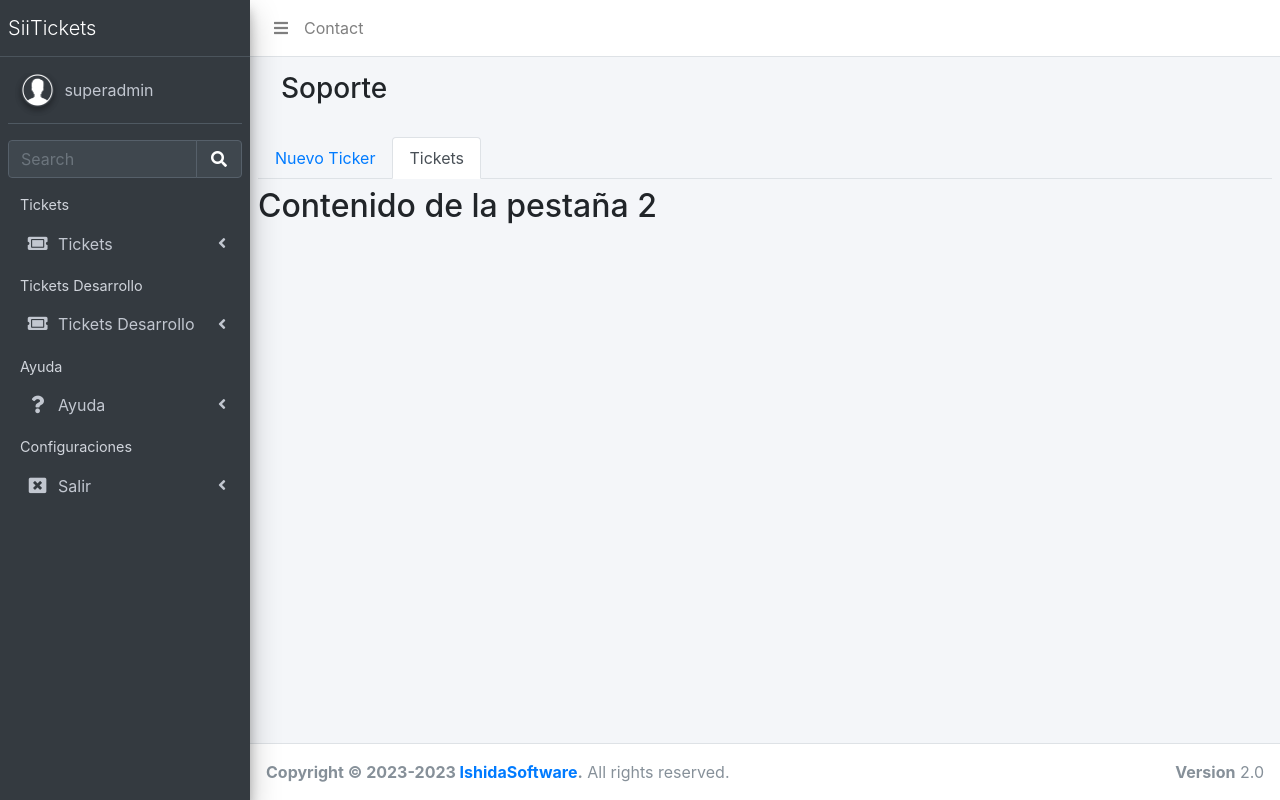
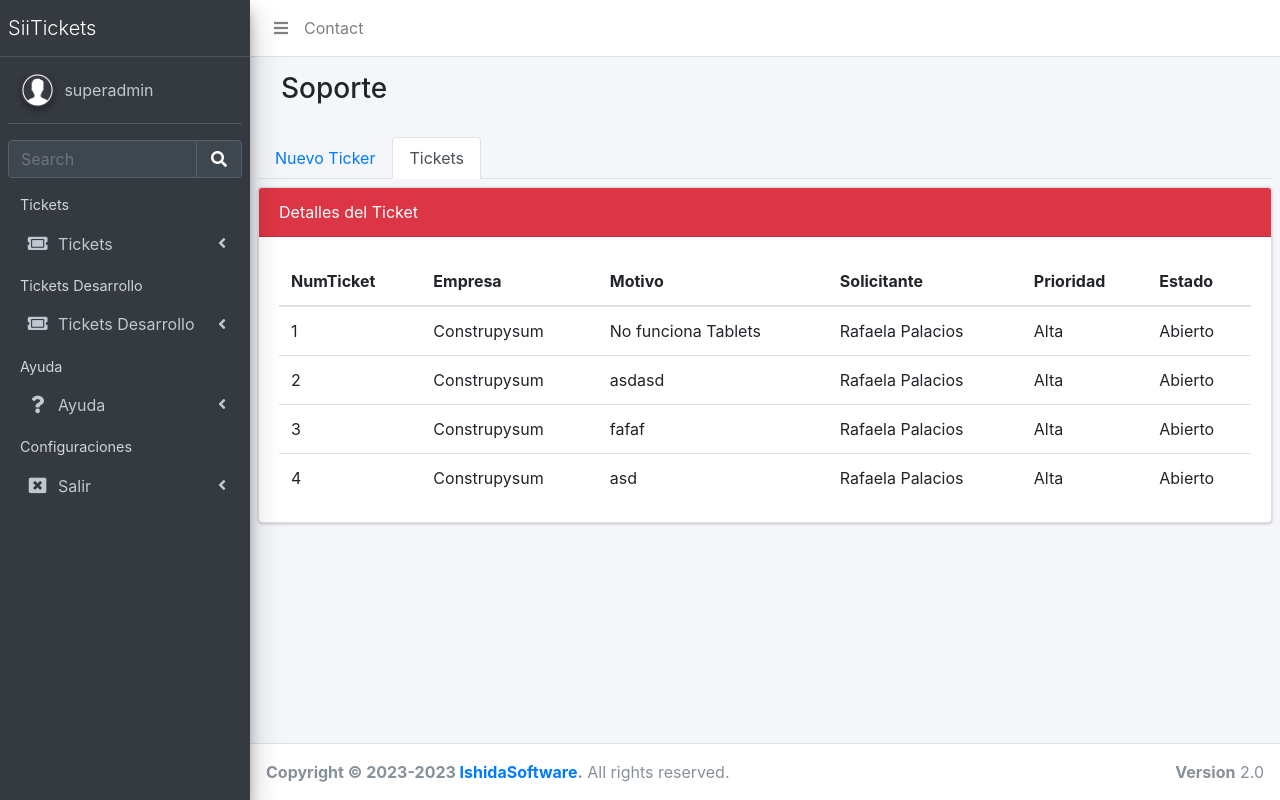
Before and after one commit to caeduardo99/SiiTickets, a Django app: page /soporte in a window 1280 px wide, after a click on "Tickets". Run offline with Django 3.2, Linux system fonts and the light colour scheme; a user stored in the database is signed in; data comes from the database, SQL or seed files in the repository; both versions use the stored data as it was after the commit; some libraries are stand-ins or nearby versions.

Commit message:
Post and get table Tickets Soporte

```diff
--- a/soporte/static/dist/utils/soporte.js
+++ b/soporte/static/dist/utils/soporte.js
@@ -3,4 +3,30 @@ $(document).ready(function () {
         e.preventDefault()
         $(this).tab('show')
     })
+    // Manejar la respuesta del servidor después de enviar el formulario
+    $('form').submit(function (event) {
+        event.preventDefault();  // Evitar que el formulario se envíe normalmente
+
+        var form = $(this);
+
+        $.post(form.attr('action'), form.serialize(), function (data) {
+            // Verificar si la respuesta es exitosa
+            if (data.status === 'success') {
+                // Mostrar un toast o alerta con el mensaje
+                toastr.success(data.message, 'Éxito');
+
+                // Recargar la página después de un breve retraso (por ejemplo, 1 segundo)
+                setTimeout(function () {
+                    window.location.reload();
+                }, 1000);
+            } else {
+                // Manejar otros casos o mostrar mensajes de error
+                toastr.error('Error al crear el ticket: ' + data.message, 'Error');
+            }
+        }).fail(function (xhr, status, error) {
+            // Manejar errores de la solicitud AJAX
+            toastr.error('Error en la solicitud AJAX: ' + error, 'Error');
+        });
+    });
+
 });
--- a/soporte/templates/soporte.html
+++ b/soporte/templates/soporte.html
@@ -31,21 +31,8 @@
                 <div class="card mb-3">
                     <div class="card-header bg-danger text-white">Detalles del Ticket</div>
                     <div class="card-body">
-                        <form class="form-row">
-                            <div class="form-group col-md-6">
-                                <div class="form-group">
-                                    <label>Fecha creación:</label>
-                                    <div class="input-group">
-                                        <input type="text" id="fecha_ticket_creacion" name="fecha_creacion"
-                                               class="form-control"/>
-                                        <div class="input-group-append">
-                                            <span class="input-group-text"><i class="fa fa-calendar"></i></span>
-                                        </div>
-                                    </div>
-                                </div>
-                            </div>
-
-
+                        <form class="form-row" method="post" action="{% url 'crear_ticket_soporte' %}">
+                            {% csrf_token %}
                             <div class="form-group col-md-6">
                                 <div class="form-group">
                                     <label>Fecha asignación:</label>
@@ -134,9 +121,9 @@
                                 <label for="prioridad">Prioridad:</label>
                                 <select class="select2" id="prioridad" style="width: 100%;" name="prioridad">
                                     <!-- Opciones para el select de prioridad -->
-                                    <option value="alta">Alta</option>
-                                    <option value="media">Media</option>
-                                    <option value="baja">Baja</option>
+                                    <option value="Alta">Alta</option>
+                                    <option value="Media">Media</option>
+                                    <option value="Baja">Baja</option>
                                 </select>
                             </div>
 
@@ -144,8 +131,8 @@
                             <div class="form-group col-md-4">
                                 <label for="factura">¿Se debe emitir factura?</label>
                                 <select class="select2" id="factura" style="width: 100%;" name="factura">
-                                    <option value="si">Sí</option>
-                                    <option value="no">No</option>
+                                    <option value="1">Sí</option>
+                                    <option value="0">No</option>
                                 </select>
                             </div>
 
@@ -153,10 +140,10 @@
                                 <label for="Estado">Estado:</label>
                                 <select class="select2" id="estado" style="width: 100%;" name="estado">
                                     <!-- Opciones para el select de prioridad -->
-                                    <option value="alta">Abierto</option>
-                                    <option value="alta">En progreso</option>
-                                    <option value="media">En espera</option>
-                                    <option value="baja">Finalizado</option>
+                                    <option value="Abierto">Abierto</option>
+                                    <option value="En progreso">En progreso</option>
+                                    <option value="En espera">En espera</option>
+                                    <option value="Finalizado">Finalizado</option>
                                 </select>
                             </div>
 
@@ -170,7 +157,27 @@
             </div>
 
             <div class="tab-pane fade" id="vertickets">
-                <h2>Contenido de la pestaña 2</h2>
+                <div class="card mb-3">
+                    <div class="card-header bg-danger text-white">Detalles del Ticket</div>
+                    <div class="card-body">
+                        <table class="table" id="tickets-table">
+                            <thead>
+                            <tr>
+                                <th>NumTicket</th>
+                                <th>Empresa</th>
+                                <th>Motivo</th>
+                                <th>Solicitante</th>
+                                <th>Prioridad</th>
+                                <th>Estado</th>
+                                <!-- Otros encabezados según tus campos -->
+                            </tr>
+                            </thead>
+                            <tbody>
+                            <!-- Aquí se llenarán las filas de la tabla -->
+                            </tbody>
+                        </table>
+                    </div>
+                </div>
             </div>
 
         </div>
@@ -181,4 +188,47 @@
     <script src="https://cdnjs.cloudflare.com/ajax/libs/jquery-timepicker/1.10.0/jquery.timepicker.min.js"></script>
     <script src="../static/dist/utils/soporte.js"></script>
 
+
+    <script>
+        function cargarTablaTickets() {
+            $.ajax({
+                url: '{% url "ticketsoportescreados" %}',
+                method: 'GET',
+                dataType: 'json',
+                success: function (data) {
+                    // Limpiar el cuerpo de la tabla
+                    $('#tickets-table tbody').empty();
+
+                    // Iterar sobre los datos y agregar filas a la tabla
+                    $.each(data, function (index, ticket) {
+                        var newRow = '<tr>' +
+                            '<td>' + ticket.NumTicket + '</td>' +
+                            '<td>' + ticket.NombreEmpresa + '</td>' +
+                            '<td>' + ticket.Motivo + '</td>' +
+                            '<td>' + ticket.Solicitante + '</td>' +
+                            '<td>' + ticket.Prioridad + '</td>' +
+                            '<td>' + ticket.estado + '</td>' +
+                            '</tr>';
+                        $('#tickets-table tbody').append(newRow);
+                    });
+                },
+                error: function (error) {
+                    console.log('Error en la solicitud AJAX:', error);
+                }
+            });
+        }
+
+        $(document).ready(function () {
+            // Puedes cargar la tabla cuando se carga la página por primera vez si es necesario
+            cargarTablaTickets();
+
+            // Agregar un evento de clic a la pestaña "vertickets"
+            $('#vertickets-tab').on('click', function () {
+                // Cargar la tabla cuando se hace clic en la pestaña
+                cargarTablaTickets();
+            });
+        });
+    </script>
+
+
 {% endblock %}
--- a/soporte/views.py
+++ b/soporte/views.py
@@ -3,11 +3,14 @@ from django.contrib.auth import authenticate, login as auth_login
 from django.contrib.auth.decorators import login_required
 from django.contrib.auth import logout as logout_django
 from django.shortcuts import render
-from django.views.decorators.csrf import csrf_exempt
-from django.http import JsonResponse, HttpResponseBadRequest, HttpResponse
 from django.db import connections
-from .models import Solicitante, Empresa
 import json
+from django.views.decorators.http import require_POST
+from django.http import JsonResponse
+from .models import TicketSoporte
+from django.contrib.auth.models import User
+from .models import Solicitante
+from datetime import datetime
 
 
 def login_user(request):
@@ -147,3 +150,75 @@ def agentesjson(request):
 
     # Devolver la respuesta JSON
     return JsonResponse(resultados, safe=False)
+
+def ticketsoportescreados(request):
+    # Construir la consulta SQL
+    consulta_sql = """
+    SELECT st.id as NumTicket, st.comentario as Motivo, ss.nombreapellido as Solicitante,
+st.prioridad as Prioridad, st.estado ,se.nombreEmpresa as NombreEmpresa
+FROM soporte_ticketsoporte st
+left JOIN soporte_solicitante ss ON ss.id = st.idSolicitante_id
+LEFT JOIN soporte_empresa se ON se.id = ss.idEmpresa_id;
+
+    """
+    connection = connections['default']
+
+    # Ejecutar la consulta SQL y obtener los resultados
+    with connection.cursor() as cursor:
+        cursor.execute(consulta_sql)
+        columns = [col[0] for col in cursor.description]
+        resultados = [dict(zip(columns, row)) for row in cursor.fetchall()]
+
+    # Devolver la respuesta JSON
+    return JsonResponse(resultados, safe=False)
+
+@require_POST
+def crear_ticket_soporte(request):
+    fecha_actual = datetime.now()
+    # Obtener los datos del formulario
+    id_agente = request.POST.get('agentesolicitado', '')
+    id_solicitante = request.POST.get('solicitante', '')
+    fecha_creacion = fecha_actual.strftime('%Y-%m-%d %H:%M:%S')
+    fecha_inicio = request.POST.get('fecha_asignacion', '')
+    fecha_finalizacion = request.POST.get('fecha_estimado', '')
+    fecha_finalizacion_real = request.POST.get('fecha_finalizacion', '')
+    comentario = request.POST.get('motivo', '')
+    prioridad = request.POST.get('prioridad', '')
+    print('prioridad', prioridad)
+    observacion = request.POST.get('observaciones', '')
+    estado = request.POST.get('estado', '')
+    print('estado', estado)
+    facturar = request.POST.get('factura', '')
+
+    try:
+        # Obtener la instancia del solicitante
+        solicitante = Solicitante.objects.get(id=id_solicitante)
+
+        # Obtener la instancia del usuario (agente)
+        agente = User.objects.get(id=id_agente)
+
+        # Crear una instancia de TicketSoporte con los datos del formulario
+        nuevo_ticket = TicketSoporte(
+            idAgente=agente,
+            idSolicitante=solicitante,
+            fechaCreacion=fecha_creacion,
+            fechaInicio=fecha_inicio,
+            fechaFinalizacion=fecha_finalizacion,
+            fechaFinalizacionReal=fecha_finalizacion_real,
+            comentario=comentario,
+            prioridad=prioridad,
+            observacion=observacion,
+            estado=estado,
+            facturar=facturar
+        )
+
+        # Guardar el nuevo ticket en la base de datos
+        nuevo_ticket.save()
+
+        return JsonResponse({'status': 'success', 'message': 'Ticket creado con éxito'})
+    except Solicitante.DoesNotExist:
+        return JsonResponse({'status': 'error', 'message': 'Solicitante no encontrado'}, status=400)
+    except User.DoesNotExist:
+        return JsonResponse({'status': 'error', 'message': 'Usuario (agente) no encontrado'}, status=400)
+    except Exception as e:
+        return JsonResponse({'status': 'error', 'message': f'Error al crear el ticket: {str(e)}'}, status=400)
--- a/tickets/urls.py
+++ b/tickets/urls.py
@@ -30,4 +30,7 @@ urlpatterns = [
     path('solicitantesjson/', views.solicitantesjson, name='solicitantesjson'),
     path('agentesjson/', views.agentesjson, name='agentesjson'),
 
+    path('ticketsoportescreados/', views.ticketsoportescreados, name='ticketsoportescreados'),
+    path('crear_ticket_soporte/', views.crear_ticket_soporte, name='crear_ticket_soporte'),
+
 ]
```
Also changed, not shown: soporte/models.py (+4 -4 lines), db.sqlite3, soporte/migrations/0001_initial.py, soporte/migrations/0002_alter_ticketsoporte_idsolicitante.py (deleted).
